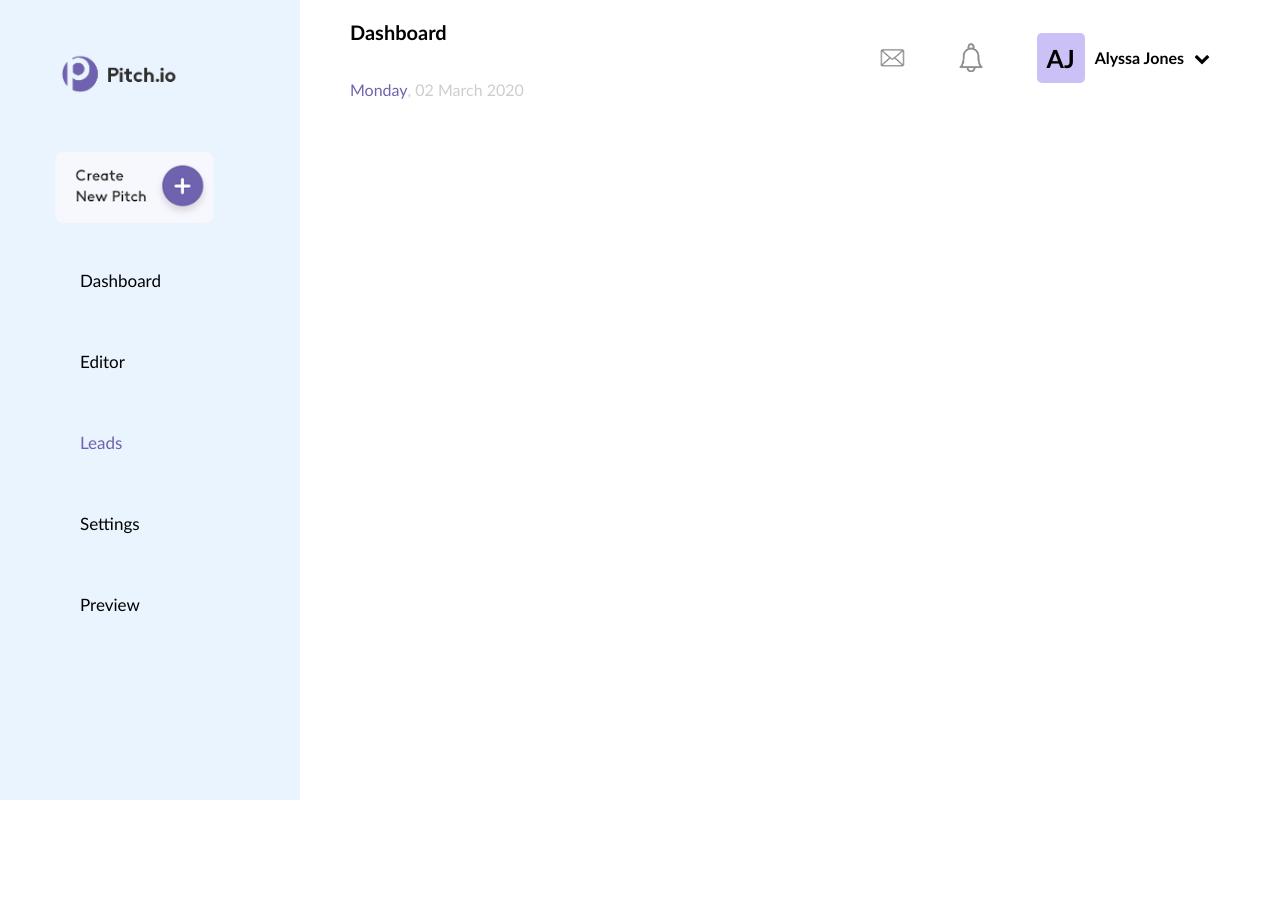
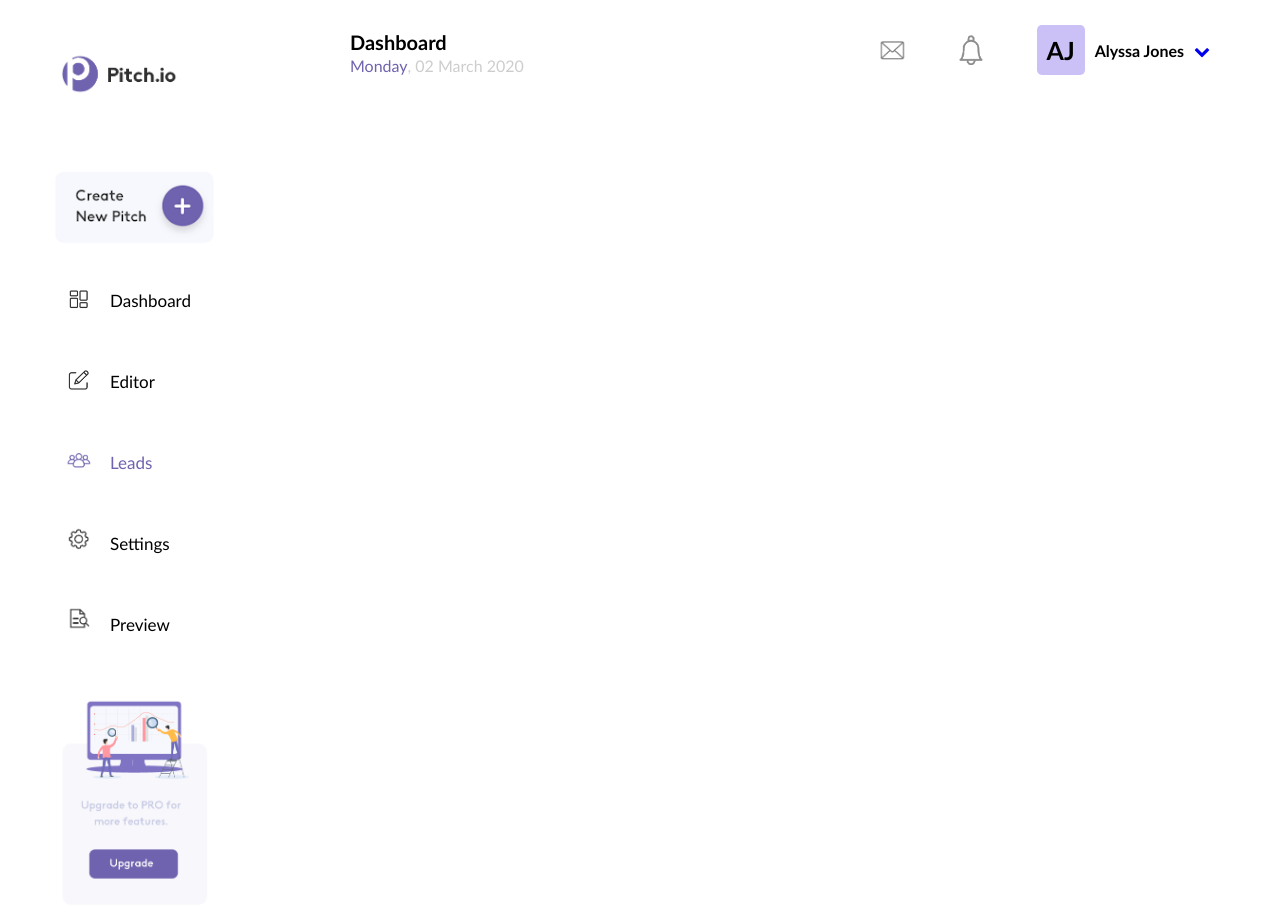
Before and after one commit to Mnde81/dashboard, a website: page index.html in a window 1280 px wide. Before the commit the page ends 800 px from the top, so only its background shows below. Drawn offline with Linux system fonts and the light colour scheme.

Commit message:
updated file

```diff
--- a/css/aside.css
+++ b/css/aside.css
@@ -1,7 +1,8 @@
 aside {
     padding: 30px;
     padding-left: 0;
-    background-color: #EAF4FF;
+    /* background-color: #EAF4FF;  */
+    background-color: #fff;
 
 }
 
@@ -19,7 +20,7 @@ aside {
 .nav-list-1 {
     display: flex;
     flex-direction: column;
-    margin-top: 50px;
+    margin-top: 70px;
     margin-left: 50px;
 }
 
@@ -30,9 +31,9 @@ aside {
 .nav-list-2 {
     display: flex;
     flex-direction: column;
-
+    position: relative;
     margin-top: 10px;
-    margin-left: 50px;
+    margin-left: 80px;
 }
 
 
@@ -47,3 +48,44 @@ aside {
 .active {
     color: #6F62AE;
 }
+
+.nav-icons-1 {
+    width: 25px;
+    position: absolute;
+    top: 28px;
+    left: -14px;
+}
+
+.nav-icons-2 {
+    width: 25px;
+    position: absolute;
+    top: 107px;
+    left: -14px;
+}
+
+.nav-icons-3 {
+    width: 27px;
+    position: absolute;
+    top: 190px;
+    left: -14px;
+}
+
+.nav-icons-4 {
+    width: 25px;
+    position: absolute;
+    top: 267px;
+    left: -14px;
+}
+
+.nav-icons-5 {
+    width: 25px;
+    position: absolute;
+    top: 347px;
+    left: -14px;
+}
+
+.upgrade {
+    width: 150px;
+    margin-left: 60px;
+    margin-top: 30px;
+}
--- a/css/header.css
+++ b/css/header.css
@@ -10,12 +10,17 @@
     display: flex;
     flex-direction: column;
     margin-left: 50px;
+    margin-top: 30px;
+
+    position: relative;
 
 }
 
 .dashboard-p {
     font-weight: 700;
     font-size: 20px;
+    position: absolute;
+    bottom: 17px;
 
 
 
@@ -75,3 +80,7 @@
 .name-full {
     font-weight: 700;
 }
+
+.user-name > .fa {
+    text-decoration: none;
+}
--- a/index.html
+++ b/index.html
@@ -17,12 +17,19 @@
                 <a href="#"><img class="pitch" src="./img/pitch.png" alt=""></a>
             </div>
             <div class="nav-list-2">
-
+                <img class="nav-icons-1" src="./img/dashboard.png" alt="">
                 <a class="link" href="#">Dashboard</a>
+                <img class="nav-icons-2" src="./img/editor.png" alt="">
                 <a class="link" href="#">Editor</a>
+                <img class="nav-icons-3" src="./img/leads.png" alt="">
                 <a class="link active" href="#">Leads</a>
+                <img class="nav-icons-4" src="./img/settings.png" alt="">
                 <a class="link" href="#">Settings</a>
+                <img class="nav-icons-5" src="./img/preview.png" alt="">
                 <a class="link" href="#">Preview</a>
+            </div>
+            <div class="nav-list-3">
+                <a href="#"><img class="upgrade" src="./img/upgrade.png" alt=""></a>
             </div>
         </nav>
     </aside>
@@ -44,7 +51,7 @@
                 <div class="user-name">
                     <p class="name-abr">AJ</p>
                     <p class="name-full">Alyssa Jones</p>
-                    <i class="fa fa-chevron-down"></i>
+                    <a href="#"><i class="fa fa-chevron-down"></i></a>
 
                 </div>
 
```
Also changed, not shown: img/upgrade.png (added).
